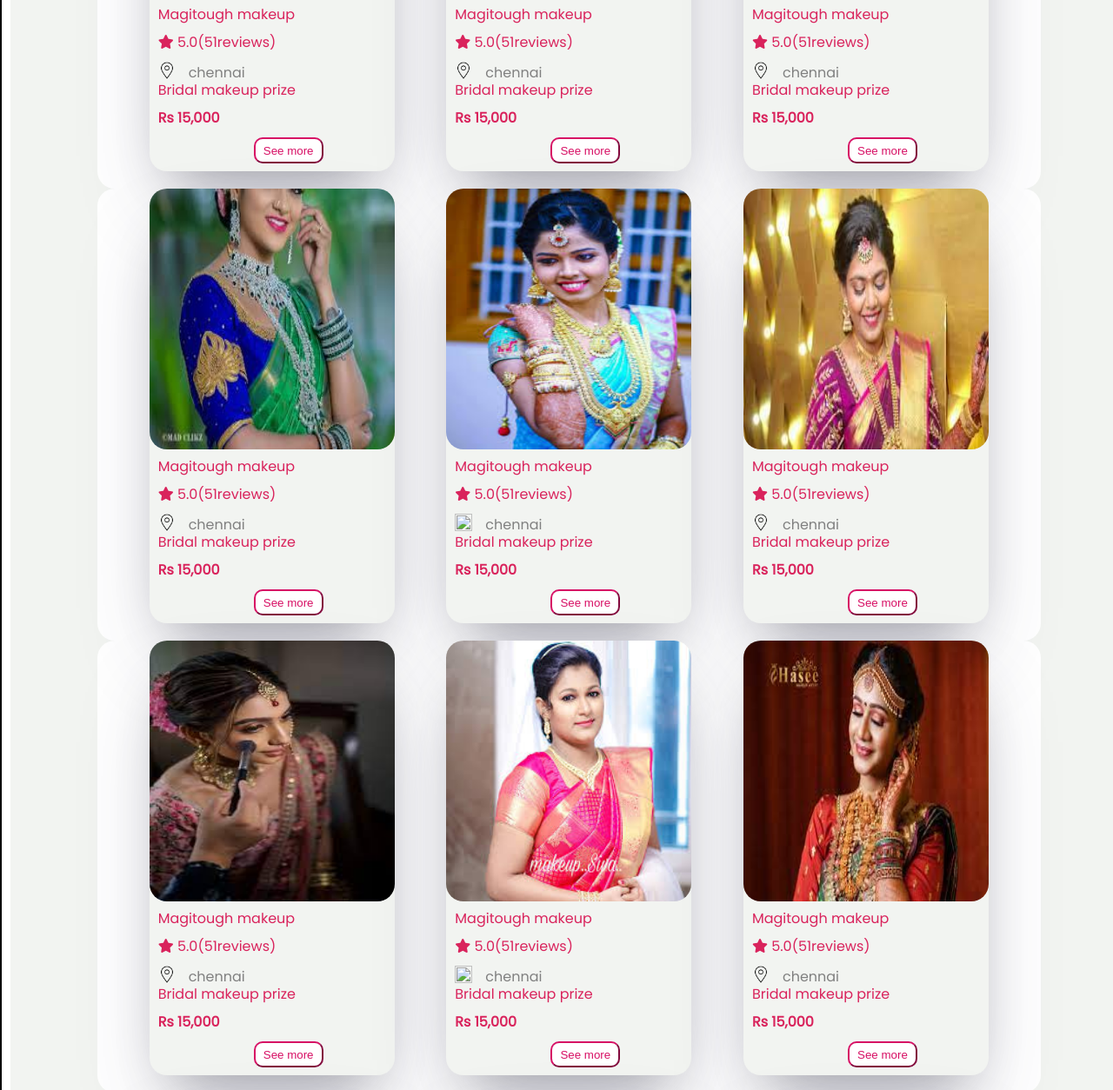
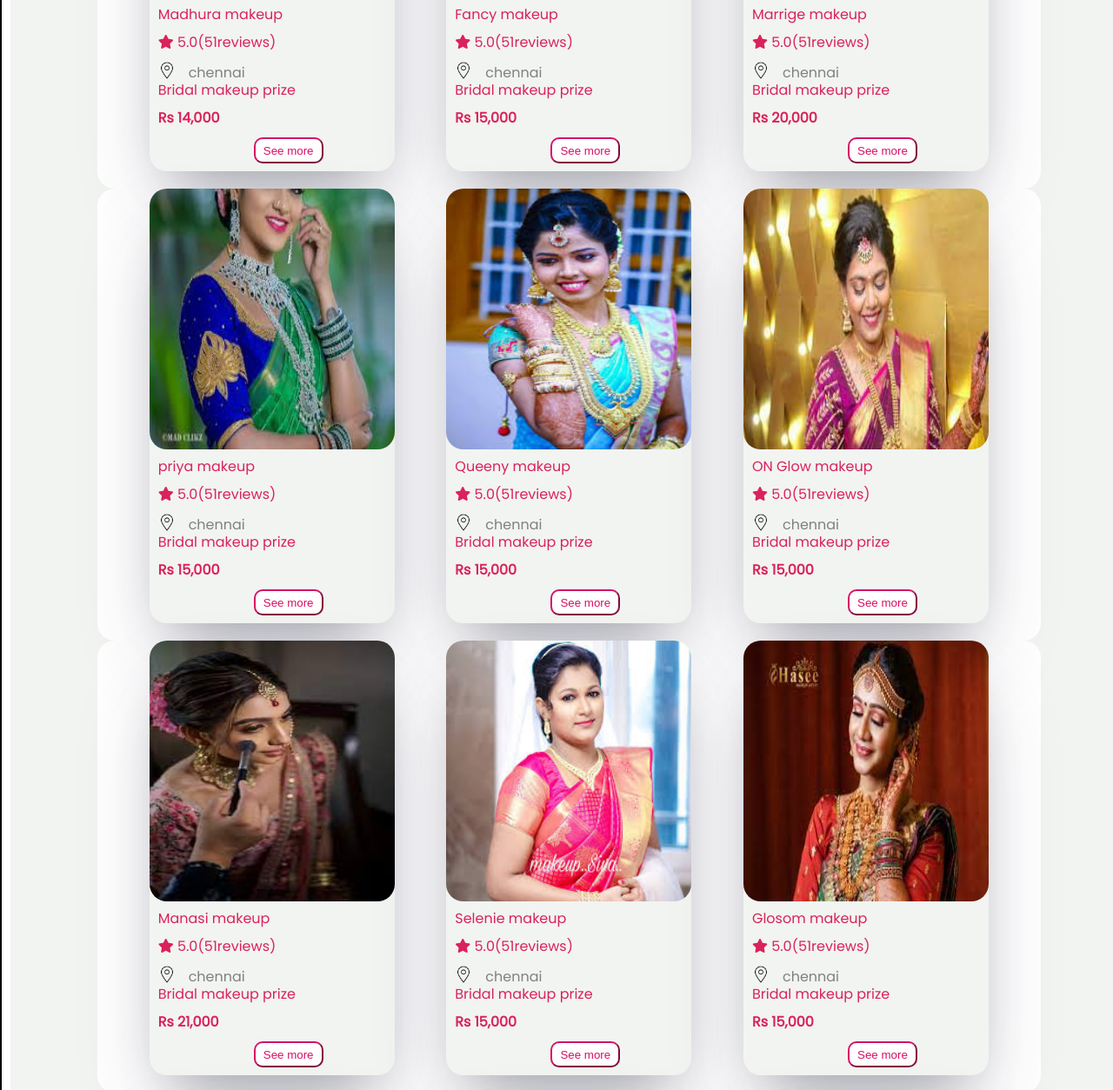
Before and after one commit to fssa-batch3/madhubala.esakkipandi__web_project, a plain HTML site: page pages/booking/book.html in a window 1280 px wide. Shown: the part 1195-2449 px from the top of the page at 87% size. Drawn offline with Linux system fonts and the light colour scheme.

Commit message:
Update book.html

```diff
--- a/pages/booking/book.html
+++ b/pages/booking/book.html
@@ -211,7 +211,7 @@
                 <img  class="profile" src="../../assets/images/Makeup2.jpg">
                              </div>
 
-                             <p>Magitough makeup</p>
+                             <p>wedme good makeup</p>
 
                              <p>  <i id="star" class="fa-solid fa-star"></i> 5.0(51reviews)</p>
                              <div class="local">
@@ -219,7 +219,7 @@
                              <p class="chennai">chennai</p>
                              </div>
                              <p>Bridal makeup prize</p>
-                             <p><strong>Rs 15,000</strong></p>
+                             <p><strong>Rs 18,000</strong></p>
                              <a href="./pages/book2.html"> <button>See more</button></a>
            </div>
            <div class="one">
@@ -227,7 +227,7 @@
                 <img  class="profile" src="../../assets/images/Makeup 3.jpg">
                              </div>
 
-                             <p>Magitough makeup</p>
+                             <p>Glow bridy  makeup</p>
 
                              <p>  <i id="star" class="fa-solid fa-star"></i> 5.0(51reviews)</p>
                              <div class="local">
@@ -235,7 +235,7 @@
                              <p class="chennai">chennai</p>
                              </div>
                              <p>Bridal makeup prize</p>
-                             <p><strong>Rs 15,000</strong></p>
+                             <p><strong>Rs 17,000</strong></p>
                              <a href="../booking/book2.html">  <button>See more</button></a>
            </div>
       </div>
@@ -246,7 +246,7 @@
 <img  class="profile" src="../../assets/images/images (1).jfif">
             </div>
 
-            <p>Magitough makeup</p>
+            <p>Madhura makeup</p>
 
             <p>  <i id="star" class="fa-solid fa-star"></i> 5.0(51reviews)</p>
             <div class="local">
@@ -254,7 +254,7 @@
             <p class="chennai">chennai</p>
             </div>
             <p>Bridal makeup prize</p>
-            <p><strong>Rs 15,000</strong></p>
+            <p><strong>Rs 14,000</strong></p>
             <a href="../booking/book2.html">   <button>See more</button></a>
       </div>
       <div class="one">
@@ -262,7 +262,7 @@
             <img  class="profile" src="../../assets/images/images (2).jfif">
                          </div>
 
-                         <p>Magitough makeup</p>
+                         <p>Fancy makeup</p>
 
                          <p>  <i id="star" class="fa-solid fa-star"></i> 5.0(51reviews)</p>
                          <div class="local">
@@ -282,7 +282,7 @@
                 <img  class="profile" src="../../assets/images/images (3).jfif">
                              </div>
 
-                             <p>Magitough makeup</p>
+                             <p>Marrige makeup</p>
 
                              <p>  <i id="star" class="fa-solid fa-star"></i> 5.0(51reviews)</p>
                              <div class="local">
@@ -290,7 +290,7 @@
                              <p class="chennai">chennai</p>
                              </div>
                              <p>Bridal makeup prize</p>
-                             <p><strong>Rs 15,000</strong></p>
+                             <p><strong>Rs 20,000</strong></p>
                              <a href="../booking/book2.html">    <button>See more</button></a>
            </div>
       </div>
@@ -300,7 +300,7 @@
 <img  class="profile" src="../../assets/images/images (4).jfif">
         </div>
 
-        <p>Magitough makeup</p>
+        <p>priya makeup</p>
 
         <p>  <i id="star" class="fa-solid fa-star"></i> 5.0(51reviews)</p>
         <div class="local">
@@ -316,11 +316,11 @@
         <img  class="profile" src="../../assets/images/images (6).jfif">
                      </div>
 
-                     <p>Magitough makeup</p>
+                     <p>  Queeny makeup</p>
 
                      <p>  <i id="star" class="fa-solid fa-star"></i> 5.0(51reviews)</p>
                      <div class="local">
-                     <img src="wesite image/map.png" class="map">
+                     <img src="../../assets/images/map.png" class="map">
                      <p class="chennai">chennai</p>
                      </div>
                      <p>Bridal makeup prize</p>
@@ -336,7 +336,7 @@
             <img  class="profile" src="../../assets/images/images (7).jfif">
                          </div>
 
-                         <p>Magitough makeup</p>
+                         <p>ON Glow makeup</p>
 
                          <p>  <i id="star" class="fa-solid fa-star"></i> 5.0(51reviews)</p>
                          <div class="local">
@@ -354,7 +354,7 @@
 <img  class="profile" src="../../assets/images/images (8).jfif">
           </div>
 
-          <p>Magitough makeup</p>
+          <p>Manasi makeup</p>
 
           <p>  <i id="star" class="fa-solid fa-star"></i> 5.0(51reviews)</p>
           <div class="local">
@@ -362,7 +362,7 @@
           <p class="chennai">chennai</p>
           </div>
           <p>Bridal makeup prize</p>
-          <p><strong>Rs 15,000</strong></p>
+          <p><strong>Rs 21,000</strong></p>
           <a href="../booking/book2.html">  <button>See more</button></a>
     </div>
     <div class="one">
@@ -370,11 +370,11 @@
          <img  class="profile" src="../../assets/images/images (9).jfif">
                       </div>
 
-                      <p>Magitough makeup</p>
+                      <p>Selenie makeup</p>
 
                       <p>  <i id="star" class="fa-solid fa-star"></i> 5.0(51reviews)</p>
                       <div class="local">
-                      <img src="wesite image/map.png" class="map">
+                      <img src="../../assets/images/map.png" class="map">
                       <p class="chennai">chennai</p>
                       </div>
                       <p>Bridal makeup prize</p>
@@ -386,7 +386,7 @@
          <img  class="profile" src="../../assets/images/download (1).jfif">
                       </div>
 
-                      <p>Magitough makeup</p>
+                      <p>Glosom makeup</p>
 
                       <p>  <i id="star" class="fa-solid fa-star"></i> 5.0(51reviews)</p>
                       <div class="local">
@@ -404,7 +404,7 @@
 <img  class="profile" src="../../assets/images/bella-pon-fruitsia-y9HsMX3-mUY-unsplash.jpg">
           </div>
 
-          <p>Magitough makeup</p>
+          <p>Esay makeup</p>
 
           <p>  <i id="star" class="fa-solid fa-star"></i> 5.0(51reviews)</p>
           <div class="local">
@@ -420,7 +420,7 @@
          <img  class="profile" src="../../assets/images/pexels-skg-photography-2150622.jpg">
                       </div>
 
-                      <p>Magitough makeup</p>
+                      <p>powrey glow makeup</p>
 
                       <p>  <i id="star" class="fa-solid fa-star"></i> 5.0(51reviews)</p>
                       <div class="local">
@@ -436,7 +436,7 @@
          <img  class="profile" src="../../assets/images/pexels-𝖆𝖒𝖆𝖓-𝖆𝖏𝖎𝖒𝖆𝖑-𝕱𝖆𝖘𝖍𝖎𝖔𝖓-𝕾𝖙𝖞𝖑𝖎𝖘𝖙-7286998.jpg">
                       </div>
 
-                      <p>Magitough makeup</p>
+                      <p>Janaki makeup</p>
 
                       <p>  <i id="star" class="fa-solid fa-star"></i> 5.0(51reviews)</p>
                       <div class="local">
@@ -454,7 +454,7 @@
 <img  class="profile" src="../../assets/images/images (5) - Copy.jfif">
           </div>
 
-          <p>Magitough makeup</p>
+          <p> saranya makeup</p>
 
           <p>  <i id="star" class="fa-solid fa-star"></i> 5.0(51reviews)</p>
           <div class="local">
@@ -462,7 +462,7 @@
           <p class="chennai">chennai</p>
           </div>
           <p>Bridal makeup prize</p>
-          <p><strong>Rs 15,000</strong></p>
+          <p><strong>Rs 16,000</strong></p>
           <a href="../booking/book2.html">   <button>See more</button></a>
     </div>
     <div class="one">
@@ -470,7 +470,7 @@
          <img  class="profile" src="../../assets/images/images.jfif">
                       </div>
 
-                      <p>Magitough makeup</p>
+                      <p>Magi makeup</p>
 
                       <p>  <i id="star" class="fa-solid fa-star"></i> 5.0(51reviews)</p>
                       <div class="local">
@@ -486,7 +486,7 @@
          <img  class="profile" src="../../assets/images/sahana_makeover.jpg">
                       </div>
 
-                      <p>Magitough makeup</p>
+                      <p>Inatant makeup</p>
 
                       <p>  <i id="star" class="fa-solid fa-star"></i> 5.0(51reviews)</p>
                       <div class="local">
@@ -504,7 +504,7 @@
 <img  class="profile" src="../../assets/images/Shiya-Professional-Bridal-Makeup-Artist (1).jpg">
           </div>
 
-          <p>Magitough makeup</p>
+          <p>Ontime makeup</p>
 
           <p>  <i id="star" class="fa-solid fa-star"></i> 5.0(51reviews)</p>
           <div class="local">
@@ -512,7 +512,7 @@
           <p class="chennai">chennai</p>
           </div>
           <p>Bridal makeup prize</p>
-          <p><strong>Rs 15,000</strong></p>
+          <p><strong>Rs 19,000</strong></p>
           <a href="../booking/book2.html">   <button>See more</button></a>
     </div>
     <div class="one">
@@ -520,7 +520,7 @@
          <img  class="profile" src="../../assets/images/sana-s-bridal-boutique-and-makeup-studio-madurai-beauty-parlours-09uwlnor6l.webp">
                       </div>
 
-                      <p>Magitough makeup</p>
+                      <p>Thulasi makeup</p>
 
                       <p>  <i id="star" class="fa-solid fa-star"></i> 5.0(51reviews)</p>
                       <div class="local">
@@ -536,7 +536,7 @@
          <img  class="profile" src="../../assets/images/pexels-bhoopal-m-1446161.jpg">
                       </div>
 
-                      <p>Magitough makeup</p>
+                      <p>Wedding makeup</p>
 
                       <p>  <i id="star" class="fa-solid fa-star"></i> 5.0(51reviews)</p>
                       <div class="local">
@@ -544,7 +544,7 @@
                       <p class="chennai">chennai</p>
                       </div>
                       <p>Bridal makeup prize</p>
-                      <p><strong>Rs 15,000</strong></p>
+                      <p><strong>Rs 18,000</strong></p>
                       <a href="../booking/book2.html">   <button>See more</button></a>
     </div>
 </div>
@@ -554,7 +554,7 @@
 <img  class="profile" src="../../assets/images/pexels-harshal-palvi-2802786.jpg">
           </div>
 
-          <p>Magitough makeup</p>
+          <p>Maalikam makeup</p>
 
           <p>  <i id="star" class="fa-solid fa-star"></i> 5.0(51reviews)</p>
           <div class="local">
@@ -570,7 +570,7 @@
          <img  class="profile" src="../../assets/images/imageee.jpg">
                       </div>
 
-                      <p>Magitough makeup</p>
+                      <p>subha makeup</p>
 
                       <p>  <i id="star" class="fa-solid fa-star"></i> 5.0(51reviews)</p>
                       <div class="local">
@@ -586,7 +586,7 @@
          <img  class="profile" src="../../assets/images/pexels-unique-click-by-sonam-singh-8429511.jpg">
                       </div>
 
-                      <p>Magitough makeup</p>
+                      <p>Janani makeup</p>
 
                       <p>  <i id="star" class="fa-solid fa-star"></i> 5.0(51reviews)</p>
                       <div class="local">
```
